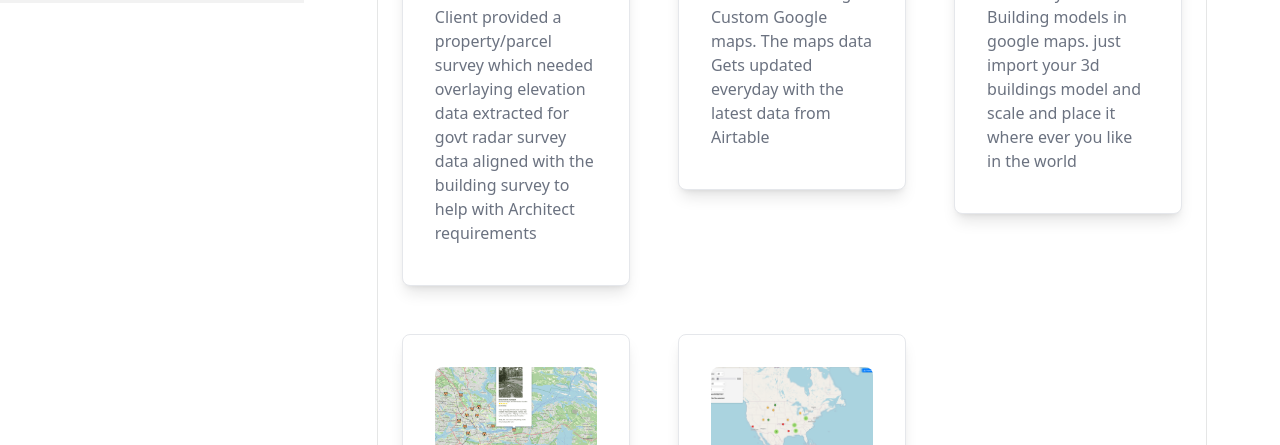
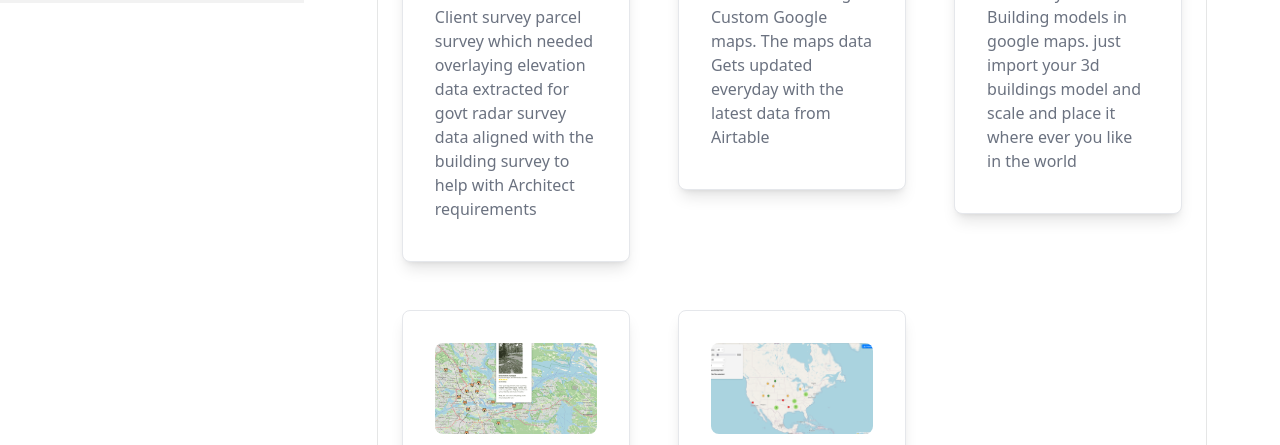
Before and after one commit to sadhu-sanjay/sanjay-goswami-site, an Astro site: page / in a window 1280 px wide. Shown: the part 797-1242 px from the top of the page. Built offline with nearby package versions, Linux system fonts and the light colour scheme; Astro itself is replaced by a stand-in of ours.

Commit message:
udpate the changed

```diff
--- a/package.json
+++ b/package.json
@@ -15,7 +15,7 @@
   "dependencies": {
     "@astrojs/mdx": "^2.0.3",
     "@astrojs/rss": "^3.0.0",
-    "@astrojs/sitemap": "^3.0.1",
+    "@astrojs/sitemap": "^3.6.0",
     "@astrojs/tailwind": "^5.0.3",
     "astro": "^4.0.2",
     "daisyui": "^4.4.10",
--- a/src/layouts/BaseTabLayout.astro
+++ b/src/layouts/BaseTabLayout.astro
@@ -41,11 +41,10 @@ const { mdColCount, lgColCount } = Astro.props;
       <Card
         title="Lidar Elevation data overlay on a property survey map "
         video={propertyElevation}
-        desc="Client provided a property/parcel survey which needed overlaying elevation data extracted for govt radar survey data aligned with the building survey to help with Architect requirements"
+        desc="Client survey parcel survey which needed overlaying elevation data extracted for govt radar survey data aligned with the building survey to help with Architect requirements"
         url=""
         badge="NEW"
       />
-
 
       <Card
         title="Airmaps - Google Maps Records Visualization"
```
Also changed, not shown: 1 other file.
